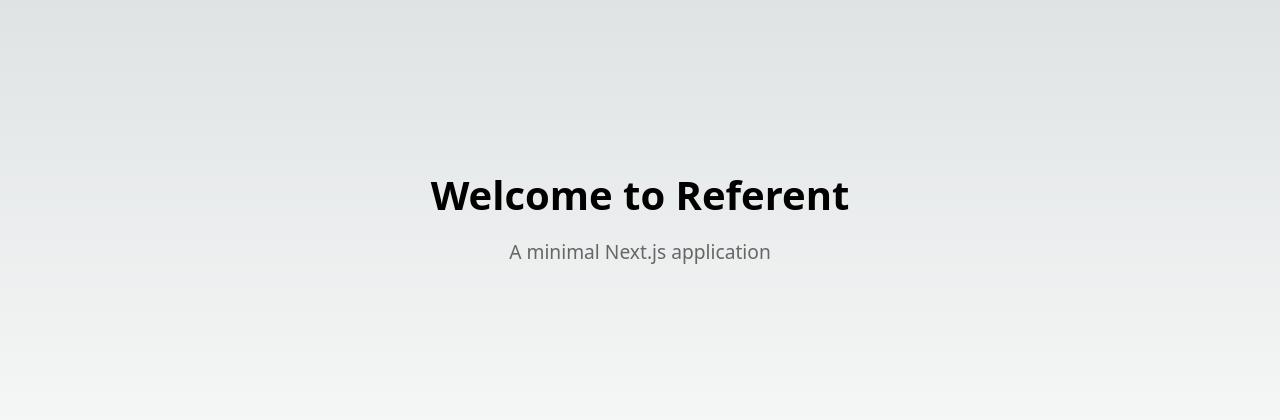
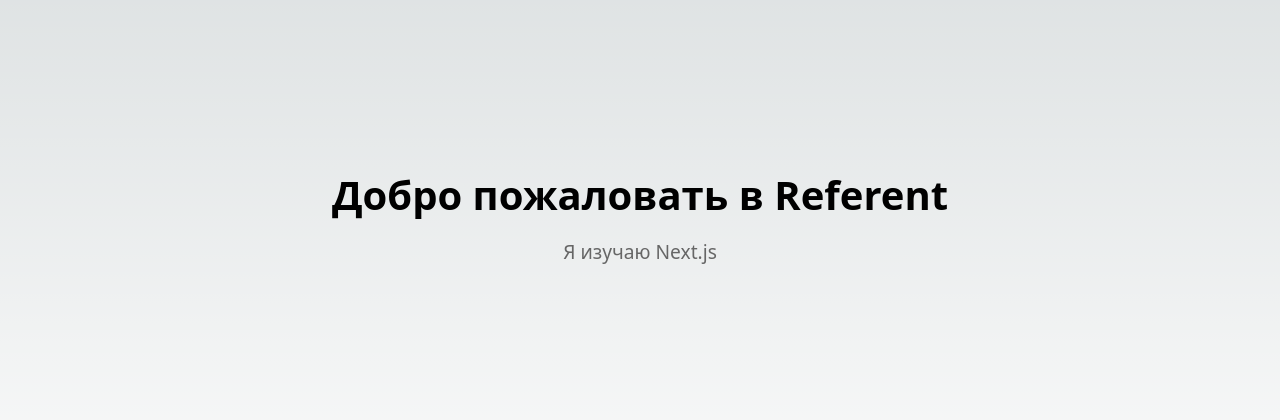
Before and after one commit to nikprog1/referent, a Next.js app: page / in a window 1280 px wide. Shown: the part 184-604 px from the top of the page. Built offline with nearby package versions, Linux system fonts and the light colour scheme.

Commit message:
Update texts: translate to Russian and change description

```diff
--- a/app/layout.tsx
+++ b/app/layout.tsx
@@ -3,7 +3,7 @@ import './globals.css'
 
 export const metadata: Metadata = {
   title: 'Referent',
-  description: 'Minimal Next.js application',
+  description: 'Я изучаю Next.js',
 }
 
 export default function RootLayout({
--- a/app/page.tsx
+++ b/app/page.tsx
@@ -10,10 +10,10 @@ export default function Home() {
       fontFamily: 'system-ui, sans-serif'
     }}>
       <h1 style={{ fontSize: '2.5rem', marginBottom: '1rem' }}>
-        Welcome to Referent
+        Добро пожаловать в Referent
       </h1>
       <p style={{ fontSize: '1.2rem', color: '#666' }}>
-        A minimal Next.js application
+        Я изучаю Next.js
       </p>
     </main>
   )
```
Also changed, not shown: 1 other file (tests, documents, lock files or other folders).
